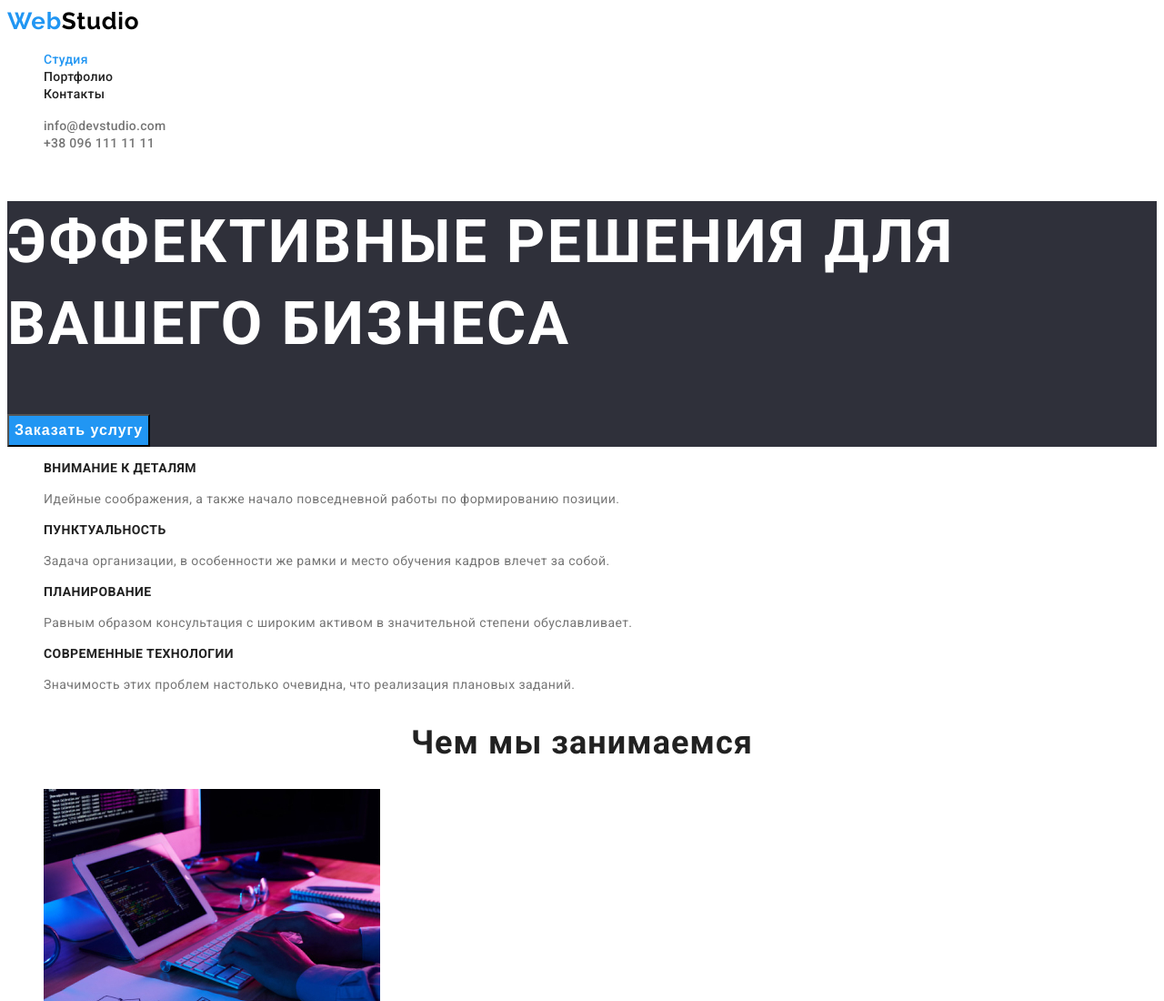
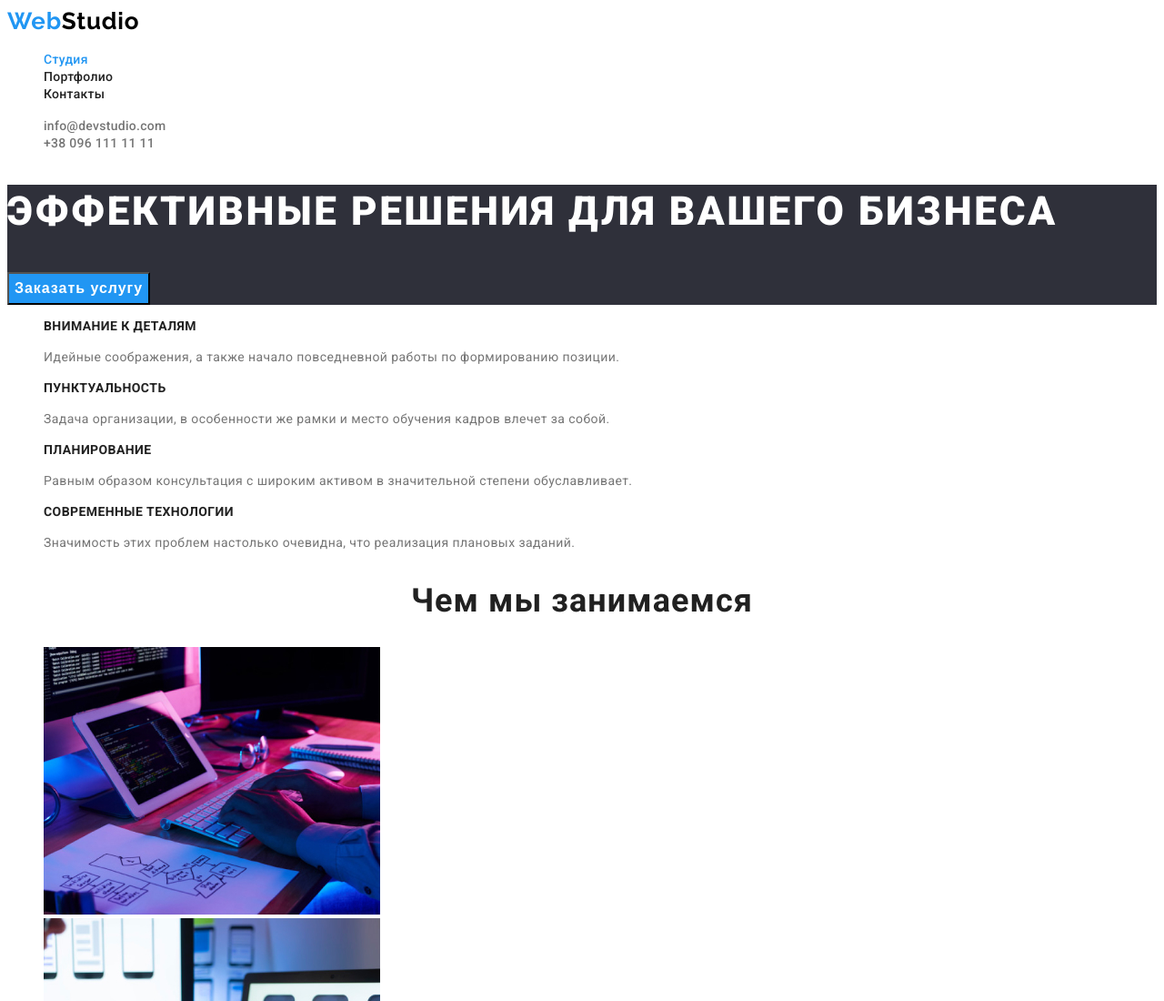
Before and after one commit to DenysKhm/goit-markup-hw-02, a plain HTML site: page index.html in a window 1280 px wide. Shown: the top 1100 px of the page at 91% size. Drawn offline with Linux system fonts and the light colour scheme.

Commit message:
HW2 final

```diff
--- a/css/styles.css
+++ b/css/styles.css
@@ -60,8 +60,10 @@ ul {list-style: none;}
 
 /* первая секция с кнопкой */
 .hero {
+    background-color: #2F303A;
+    }
+.hero-title {
     color: #FFFFFF;
-    background-color: #2F303A;
     font-weight: 900;
     font-size: 44px;
     line-height: 1.36;
@@ -195,10 +197,13 @@ ul {list-style: none;}
 .button-portfolio .current-button {
     background-color: var(--accent-text-color);
     color: #FFFFFF;
+    font-family: 'Roboto';
 }
 .portfolio a {
     text-decoration: none;
+    font-family: 'Roboto';
 }
+
 .portfolio .title {
     font-weight: 700;
     font-size: 18px;
--- a/index.html
+++ b/index.html
@@ -33,7 +33,7 @@
 
     <main>
         <section class="hero">
-            <h1>Эффективные решения для вашего бизнеса</h1>
+            <h1 class="hero-title" >Эффективные решения для вашего бизнеса</h1>
             <button type="button" class="button">Заказать услугу</button>
         </section>
 
```
Also changed, not shown: .prettier.json (added).
